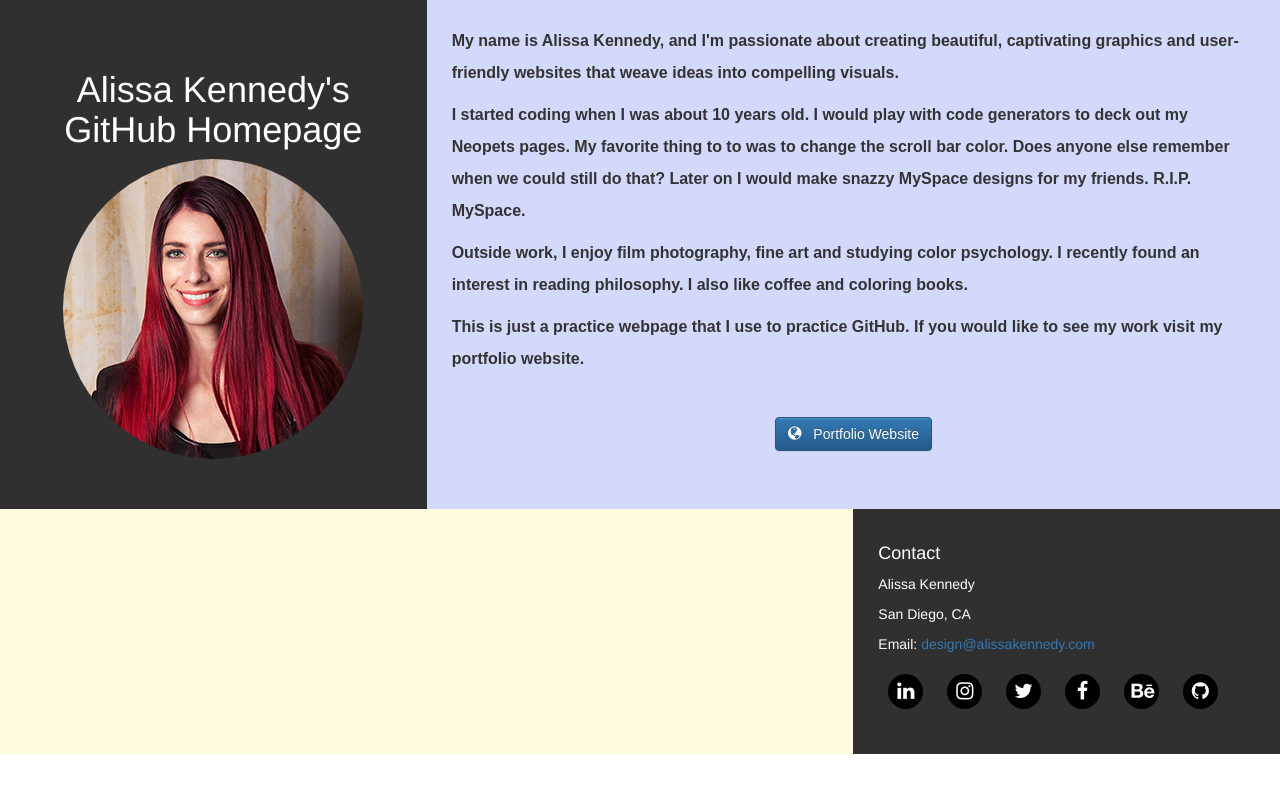
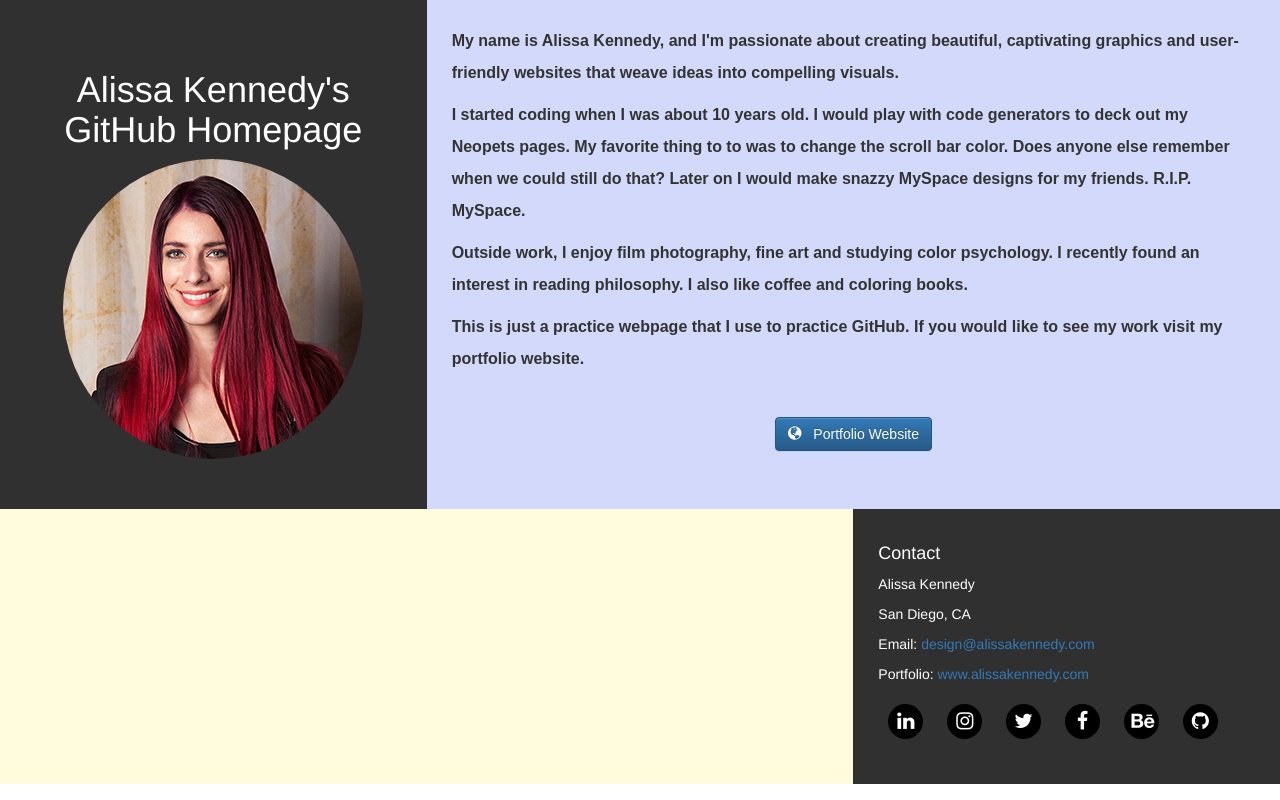
Before and after one commit to AlissaKennedy/alissakennedy.github.io, a plain HTML site: page index.html in a window 1280 px wide. Drawn offline with Linux system fonts and the light colour scheme.

Commit message:
added portfolio link in contact
text hyperlink to website portfolio

```diff
--- a/index.html
+++ b/index.html
@@ -35,6 +35,7 @@
 		<p>Alissa Kennedy</p>
 		<p>San Diego, CA</p>
 		<p>Email: <a href="mailto:design@alissakennedy.com" target="_top">design@alissakennedy.com</a></p>
+		<p>Portfolio: <a href="www.alissakennedy.com">www.alissakennedy.com</a></p>
 		<ul class="social">
 			<li>
 				<a href="https://www.linkedin.com/in/alissakennedy" target="_blank">
```
